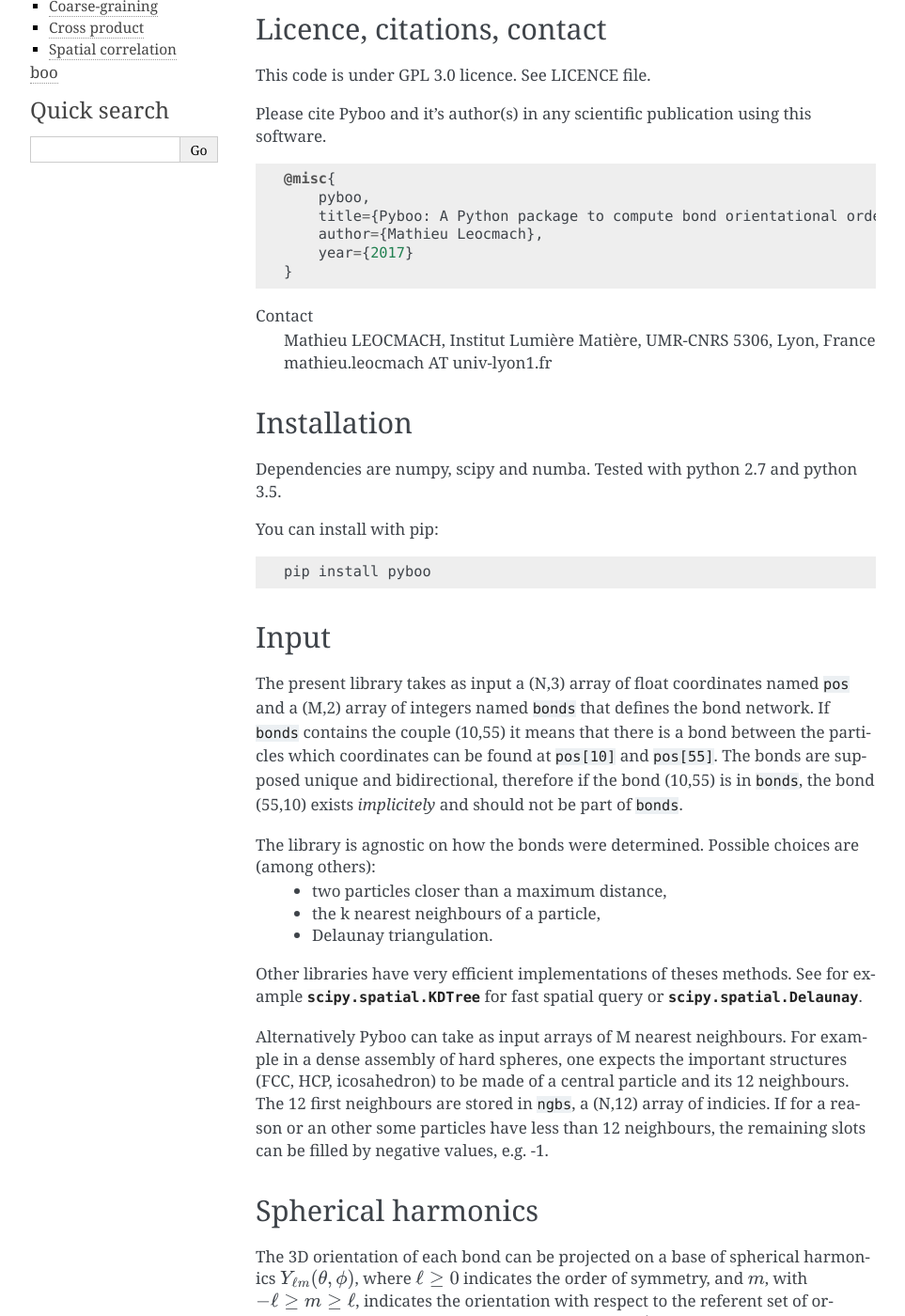
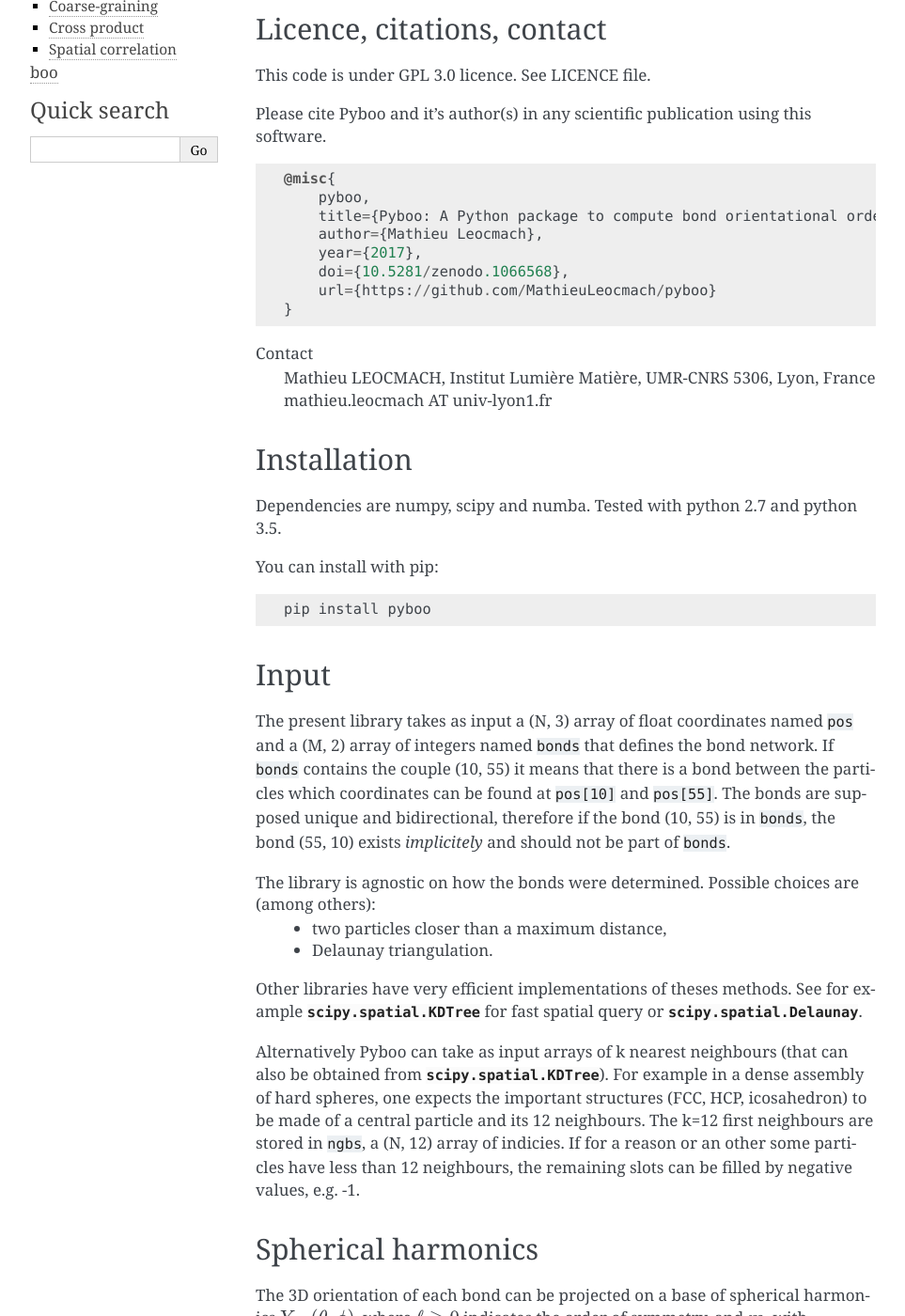
Before and after one commit to MathieuLeocmach/pyboo, a Sphinx documentation site: the page built from doc/intro.rst, in a window 1280 px wide and 1400 px high, scrolled down 331 px. Shown: the whole window at 94% size, without its empty margins (148-1111 px from the left). Built offline with Sphinx 7.4.7, drawn with Linux system fonts in a browser that asks for light colours; some of the changed text lies outside the part shown.

Commit message:
Add Zenodo DOI and github url

```diff
--- a/doc/intro.rst
+++ b/doc/intro.rst
@@ -18,7 +18,9 @@
         pyboo,
         title={Pyboo: A Python package to compute bond orientational order parameters},
         author={Mathieu Leocmach},
-        year={2017}
+        year={2017},
+        doi={10.5281/zenodo.1066568},
+        url={https://github.com/MathieuLeocmach/pyboo}
     }
 
 Contact
@@ -39,16 +41,15 @@
 Input
 -----
 
-The present library takes as input a (N,3) array of float coordinates named ``pos`` and a (M,2) array of integers named ``bonds`` that defines the bond network. If ``bonds`` contains the couple (10,55) it means that there is a bond between the particles which coordinates can be found at ``pos[10]`` and ``pos[55]``. The bonds are supposed unique and bidirectional, therefore if the bond (10,55) is in ``bonds``, the bond (55,10) exists *implicitely* and should not be part of ``bonds``.
+The present library takes as input a (N, 3) array of float coordinates named ``pos`` and a (M, 2) array of integers named ``bonds`` that defines the bond network. If ``bonds`` contains the couple (10, 55) it means that there is a bond between the particles which coordinates can be found at ``pos[10]`` and ``pos[55]``. The bonds are supposed unique and bidirectional, therefore if the bond (10, 55) is in ``bonds``, the bond (55, 10) exists *implicitely* and should not be part of ``bonds``.
 
 The library is agnostic on how the bonds were determined. Possible choices are (among others):
  - two particles closer than a maximum distance,
- - the k nearest neighbours of a particle,
  - Delaunay triangulation.
 
 Other libraries have very efficient implementations of theses methods. See for example :class:`scipy.spatial.KDTree` for fast spatial query or :class:`scipy.spatial.Delaunay`.
 
-Alternatively Pyboo can take as input arrays of M nearest neighbours. For example in a dense assembly of hard spheres, one expects the important structures (FCC, HCP, icosahedron) to be made of a central particle and its 12 neighbours. The 12 first neighbours are stored in ``ngbs``, a (N,12) array of indicies. If for a reason or an other some particles have less than 12 neighbours, the remaining slots can be filled by negative values, e.g. -1.
+Alternatively Pyboo can take as input arrays of k nearest neighbours (that can also be obtained from :class:`scipy.spatial.KDTree`). For example in a dense assembly of hard spheres, one expects the important structures (FCC, HCP, icosahedron) to be made of a central particle and its 12 neighbours. The k=12 first neighbours are stored in ``ngbs``, a (N, 12) array of indicies. If for a reason or an other some particles have less than 12 neighbours, the remaining slots can be filled by negative values, e.g. -1.
 
 Spherical harmonics
 -------------------
@@ -67,7 +68,7 @@
 
 The function :meth:`~boo.boo.bonds2qlm` computes the :math:`q_{\ell m}` coefficients for the :math:`\ell`-fold symetry. The extra parameter `periods` allows to do so in periodic boundary conditions.
 
-The function :meth:`~boo.boo.ngbs2qlm` does the same from a M neighbours array. For all particles :math:`N_i=M`, even for particles with less than M neighbours.
+The function :meth:`~boo.boo.ngbs2qlm` does the same from a k neighbours array. For all particles :math:`N_i=k`, even for particles with less than k neighbours.
 
 Invarients
 ----------
```
Also changed, not shown: README.md (+6 -2 lines).
